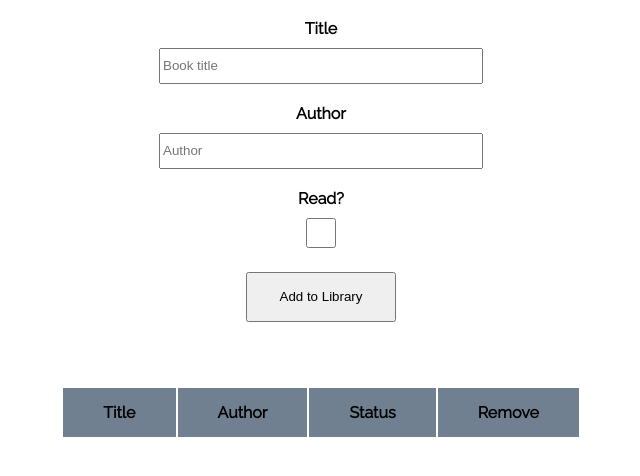
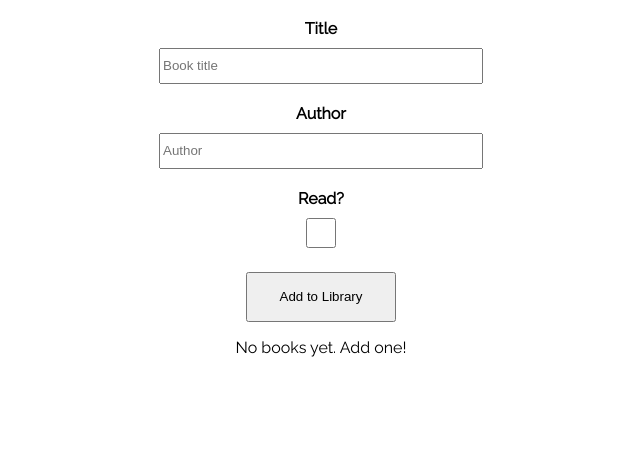
Before and after one commit to aasthas97/aasthas97.github.io, a Flask app: page / in a window 1280 px wide. Shown: the part 117-593 px from the top of the page, without its empty margins (319-959 px from the left). Run offline with Flask 3, Linux system fonts and the light colour scheme; lists and menus that the app fills with data are empty.

Commit message:
Implement adding and getting books

```diff
--- a/projects/library/app.py
+++ b/projects/library/app.py
@@ -1,4 +1,4 @@
-from flask import Flask, render_template, url_for
+from flask import Flask, render_template, url_for, request, redirect
 from flask_sqlalchemy import SQLAlchemy
 from datetime import datetime
 
@@ -19,8 +19,32 @@ class Book(db.Model):
 @app.route('/', methods=['POST', 'GET'])
 
 def index():
-    return render_template('index.html')
+    if request.method == 'POST':
+        book_title = request.form['title']
+        book_author = request.form['author']
+        # book_read = request.form['status'] TODO: Fix error when checkbox not checked
 
+        new_book = Book(title=book_title, author=book_author)
+        try:
+            db.session.add(new_book)
+            db.session.commit()
+            return redirect('/')
+        except:
+            return "Book could not be added. Check browser console for details"
+
+    else:
+        books = Book.query.order_by(Book.added_on).all()
+        return render_template('index.html', books=books)
+
+@app.route('/delete/<int:id>')
+def deleteBook(id):
+    book_to_delete = Book.query.get_or_404(id)
+    try:
+        db.session.delete(book_to_delete)
+        db.session.commit()
+        return redirect('/')
+    except:
+        return "Book could not be deleted."
 
 if __name__ == "__main__":
     app.run(debug=True)
--- a/projects/library/templates/index.html
+++ b/projects/library/templates/index.html
@@ -16,16 +16,19 @@
     <form action="/" method="POST">
         <div id="add-book">
             <label for="title">Title</label>
-            <input id="title" type="text" placeholder="Book title">
+            <input name="title" type="text" placeholder="Book title">
             <label for="author">Author</label>
-            <input id="author" type="text" placeholder="Author">
+            <input name="author" type="text" placeholder="Author">
             <label for="status">Read?</label>
-            <input id="status" type="checkbox">
+            <input name="status" type="checkbox">
         </div>
         <input id="add" type="submit" value="Add to Library">
     </form>
 
     <div id = "view-books">
+        {% if books|length < 1 %}
+            <p>No books yet. Add one!</p>
+        {% else %}
         <table id="library-table">
             <thead>
                 <tr>
@@ -35,10 +38,22 @@
                     <th>Remove</th>
                 </tr>
                 <tbody id="library-table-body">
-
+                    {% for book in books %}
+                    <tr>
+                        <td>{{ book.title }}</td>
+                        <td>{{ book.author }}</td>
+                        <td>{{ book.status }}</td>
+                        <td>
+                            <button class="delete">
+                                <a href="/delete/{{book.id}}">Remove</a>
+                            </button>
+                        </td>
+                    </tr>
+                    {% endfor %}
                 </tbody>
             </thead>
         </table>
+        {% endif %}
     </div>
 
 </body>
```
